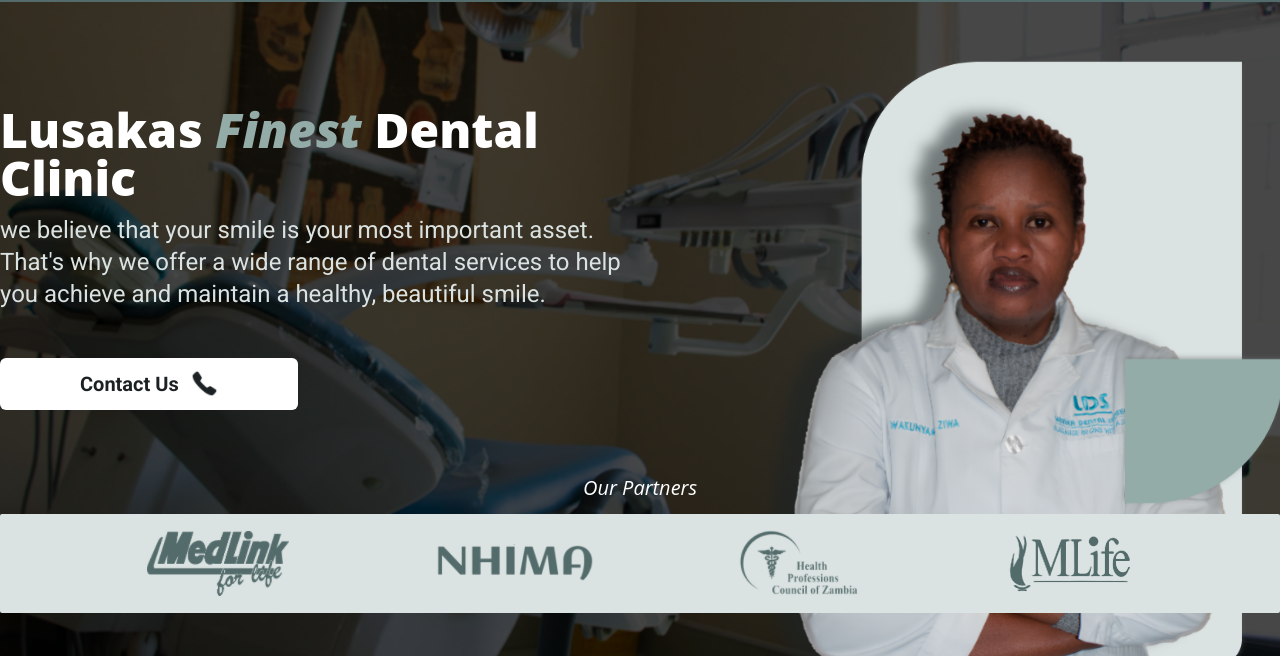
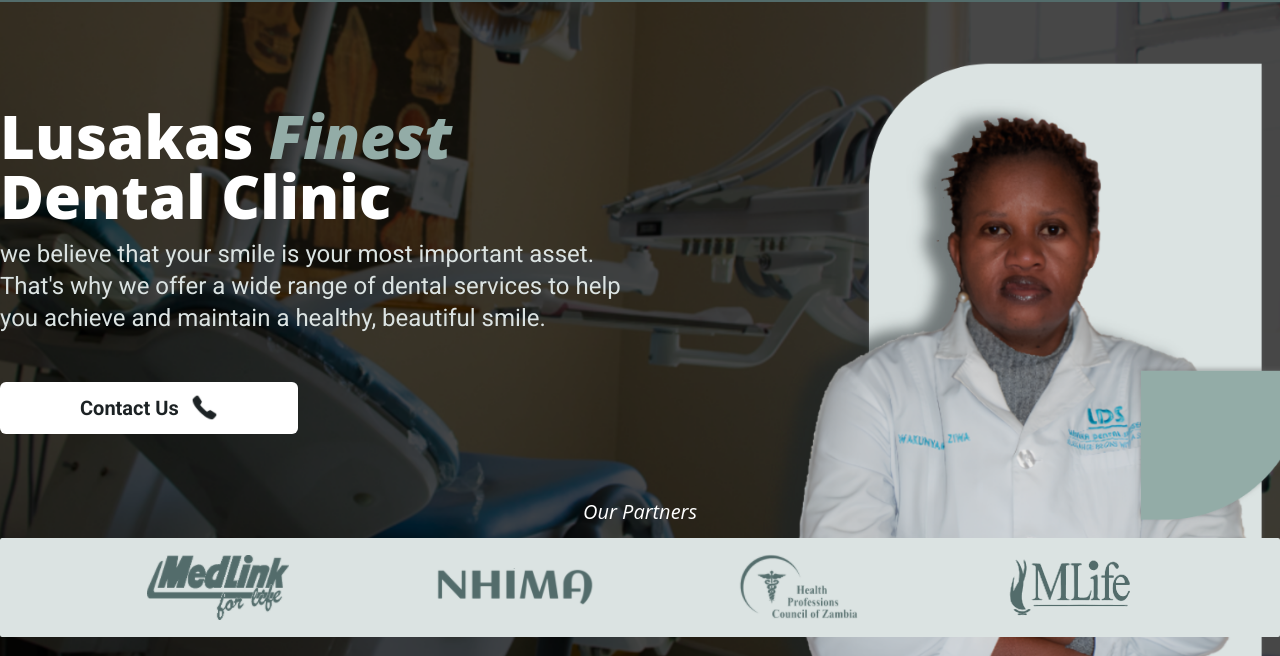
Before and after one commit to Chilanzi-thirt33n/PROJECT-LDS, a website: page src/index.html in a window 1280 px wide. Shown: the part 144-800 px from the top of the page. Drawn offline with nearby package versions, Linux system fonts and the light colour scheme.

Commit message:
header style

```diff
--- a/src/index.html
+++ b/src/index.html
@@ -180,7 +180,7 @@
       <!--hero section-->
       <div id="hero-section" class="w-full md:max-w-[1280px] flex flex-col flex-nowrap justify-center items-center py-10">
         <div class="flex flex-col flex-nowrap items-start justify-evenly my-24 mx-4 md:my-16 md:mx-0 w-full">
-          <h1 class="text-3xl md:text-5xl text-white text-center md:text-left font-extrabold md:w-1/2 mb-3 font-['Open_Sans']">Lusakas <em class="text-midgreen">Finest</em> Dental Clinic</h1>
+          <h1 class="text-5xl md:text-6xl text-white text-center md:text-left font-extrabold md:w-1/2 mb-6  md:mb-3 font-['Open_Sans']">Lusakas <em class="text-midgreen">Finest</em> Dental Clinic</h1>
           <p class="md:w-1/2 text-lightgreen text-lg md:text-2xl mb-12 text-center md:text-left">
             we believe that your smile is your most important asset. That's why
             we offer a wide range of dental services to help you achieve and
```
Also changed, not shown: dist/output.css.
